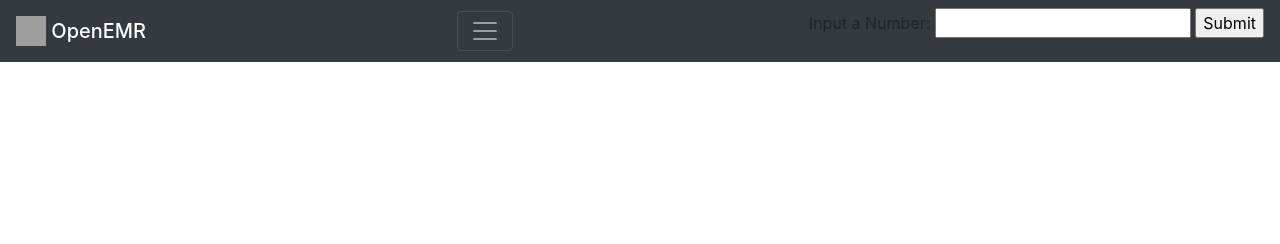
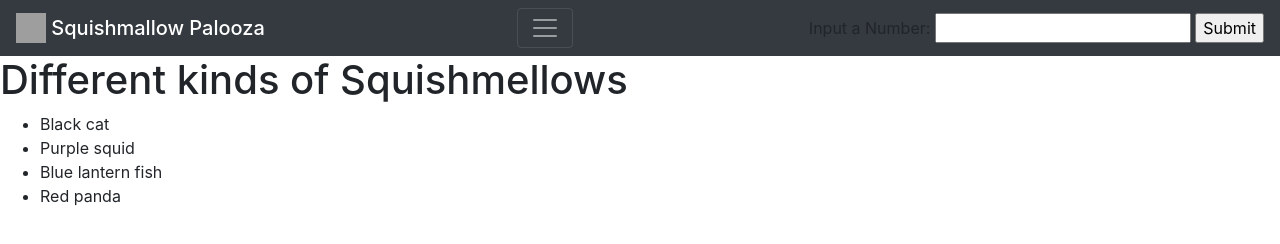
Before and after one commit to Milind-Palaria/StaticSite, a plain HTML site: page index.html in a window 1280 px wide. Drawn offline with nearby package versions, Linux system fonts and the light colour scheme; grey boxes are pictures that could not be loaded.

Commit message:
changed index file

```diff
--- a/index.html
+++ b/index.html
@@ -1,4 +1,5 @@
-<html>
+<!doctype html>
+<html lang="en">
     <head>
     <!-- Required meta tags -->
     <meta charset="utf-8">
@@ -11,14 +12,29 @@
         <nav class="navbar navbar-dark bg-dark">
           <span class="navbar-brand mb-0 h1">
               <img src="https://64.media.tumblr.com/d85056c4aca1d3d480ae4f45c00296dc/c7361389f5f91f25-52/s640x960/61fab0f9138d914bf01cdbd4ff636c6fd2aaa7f3.pnj" width="30" height="30" class="d-inline-block align-top" alt="">
-            OpenEMR
+            Squishmallow Palooza
+          </body>
           </span>
           <button class="navbar-toggler" type="button" data-toggle="collapse" data-target="#navbarNavAltMarkup" aria-controls="navbarNavAltMarkup" aria-expanded="false" aria-label="Toggle navigation">
           <span class="navbar-toggler-icon"></span>
         </button>
-  <form>
-		Input a Number: <input type="text" id="number">
-		<input type="submit">
-	</form>
+         <form>
+        Input a Number: <input type="text" id="number">
+        <input type="submit">
+         </form>
+        </nav>
+  </body>
+  <body>
+ <div id="introduction">
+      <h1>Different kinds of Squishmellows</h1>
+      <ul>
+      <li>Black cat</li>
+      <li>Purple squid</li>
+      <li>Blue lantern fish</li>
+      <li>Red panda</li>
+      </ul>
+      </div>
+      </ul>
+    </div>
   </body>
 <html>
```
